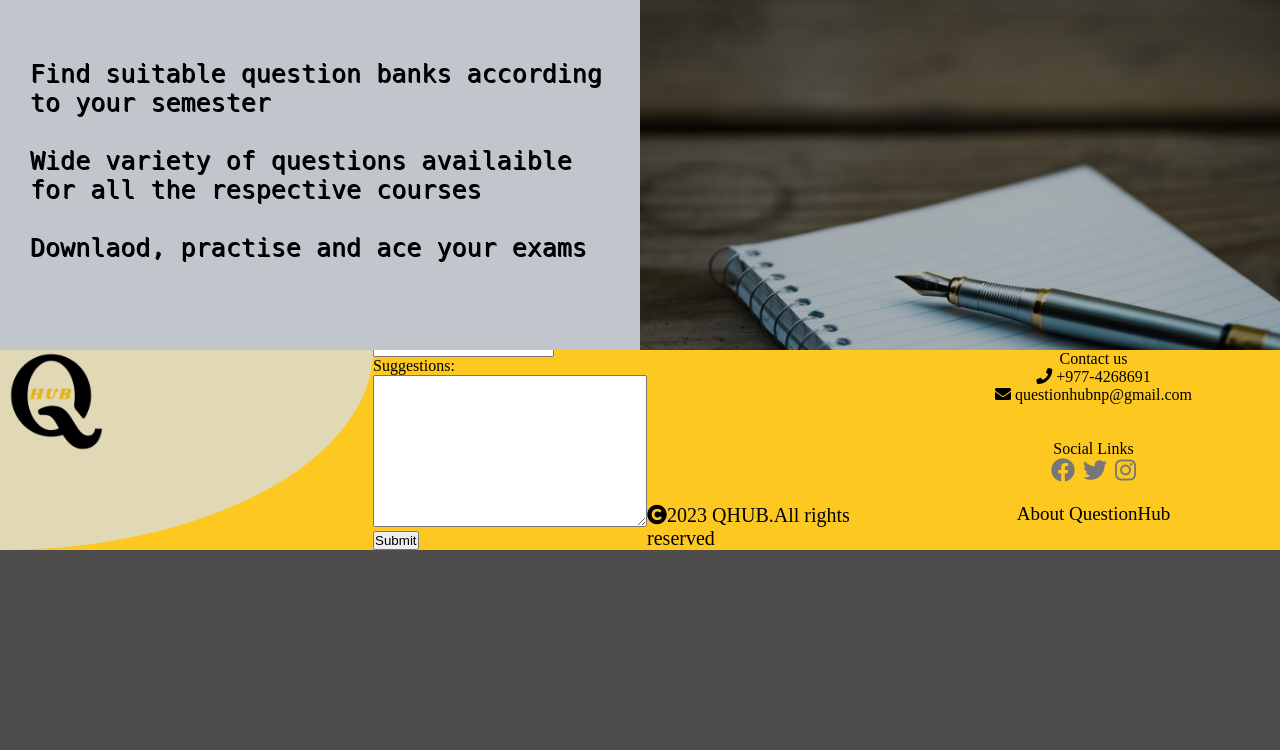
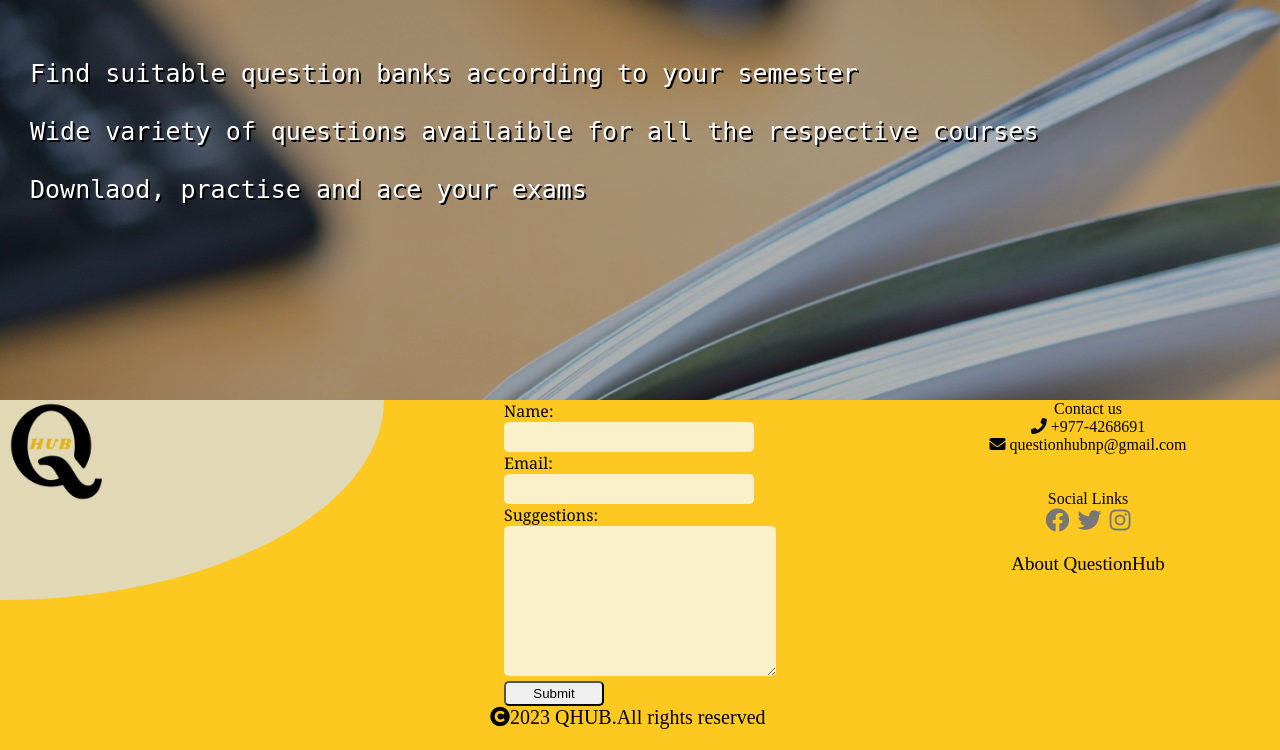
Before and after one commit to Ananda-pun/Minor1, a PHP site: page /pages/landing.php in a window 1280 px wide. Shown: the part 1440-2190 px from the top of the page. Before the commit the page ends 1990 px from the top, so only its background shows below. Run offline with PHP 8.4, Linux system fonts and the light colour scheme.

Commit message:
"Changes in landing and footer"

```diff
--- a/constant.php
+++ b/constant.php
@@ -1,7 +1,7 @@
 <?php
 // session_start();
 
-define('ROOT_FOLDER', '/project/');
+define('ROOT_FOLDER', '/Minor1/');
 
 define('CSS_URL', ROOT_FOLDER.'styles/');
 define('INC_URL', ROOT_FOLDER.'include/');
--- a/pages/landing.php
+++ b/pages/landing.php
@@ -50,9 +50,9 @@
 
 			</div>
 		</div>
-		<div id="right2">
+		<!-- <div id="right2">
 
-		</div>
+		</div> -->
 	</div>
 
 	<?php
--- a/styles/style.css
+++ b/styles/style.css
@@ -138,15 +138,15 @@
 
 
 		/* Footer  */
+		/* Footer  */
 		#footer
 		{
 			width: 100%;
-			height: 200px;
+			height: 350px;
 			background-color: #FDC921;
 			display: flex;
 			flex-direction: row;
 			justify-content: space-between;
-
 		}
 		.foot1
 		{
@@ -154,7 +154,6 @@
 			height: 200px;
 			background-color:#faf0ca;
 			float: left;
-/*			background-image: url("book3.jpg");*/
 			border-bottom-right-radius:100% ;
 			filter: brightness(0.9);
 
@@ -164,12 +163,52 @@
 			width: 110px;
 		}
 		.footmiddle{
+			height: 200px;
 			display: flex;
-			align-items: flex-end;
+			flex-direction: column;
+			align-content: space-between;
+
+			/* justify-content: center; */
+		}
+		.footform{
+			font-family: Georgia, 'Times New Roman', Times, serif;
+			width: 300px;
+			display: flex;
+			/* align-items: center; */
 			justify-content: center;
+
 		}
+		.footform input[type="text"]{
+			width:250px;
+			height:30px;
+			border-radius:5px;
+			border: none;
+			background-color: #faf0ca;
+
+		}
+		.footform input[type="email"]{
+			width:250px;
+			height:30px;
+			border-radius:5px;
+			border: none;
+			background-color: #faf0ca;
+		}
+		.footform textarea{
+			border-radius:5px;
+			border: none;
+			background-color: #faf0ca;
+		}
+		.submit {
+			border-radius: 5px;
+			width: 100px;
+			height: 25px;
+		}
+
 		.footmiddle-content{
 			font-size: 20px;
+			width: 100%;
+
+
 		}
 		.foot2
 		{
@@ -179,8 +218,6 @@
 			float: left;
 			height: 200px;
 		}
-
-
 
 		.social-icons a {
   			color: #777;
@@ -260,32 +297,33 @@
 		.intro2
 		{
 		 font-family: monospace;
-		  color: black;
+		  color: white;
 		  font-size: 25px;
-		  text-shadow: 1px 1px black;
+		  text-shadow: 2px 2px black;
+		  width: 100%;
+
 		}
 
 		#left2
 		{
 			/* margin-top: 10px; */
-			width: 50%;
-			height: 350px;
-			filter: brightness(0.8);
+			width: 100%;
+			height: 400px;
 			padding: 30px;
-			float: left;
-			background-color: aliceblue;
+			background-image:linear-gradient(rgba(0,0,0,0.3),rgba(0,0,0,0.3)), url("../images/book.jpg");
+			background-repeat: no-repeat;
 
 		}
-		#right2
+		/* #right2
 		{
-			/* ---- */
+
 			width: 50%;
 			height: 350px;
 			background-image:linear-gradient(rgba(0,0,0,0.3),rgba(0,0,0,0.3)), url("../images/book pen.jpg");
 			background-repeat: no-repeat;
 			background-size: 100%;
 			float: left;
-		}
+		} */
 
 		/* landing page finish */
 
```
